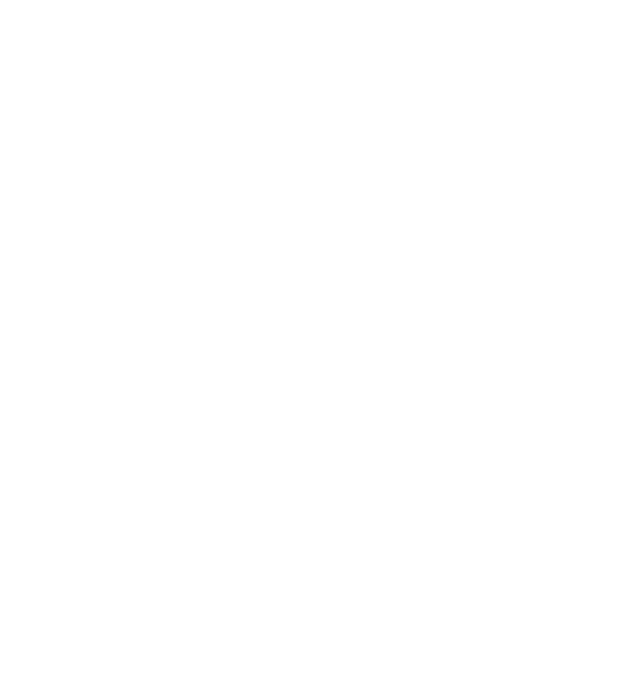
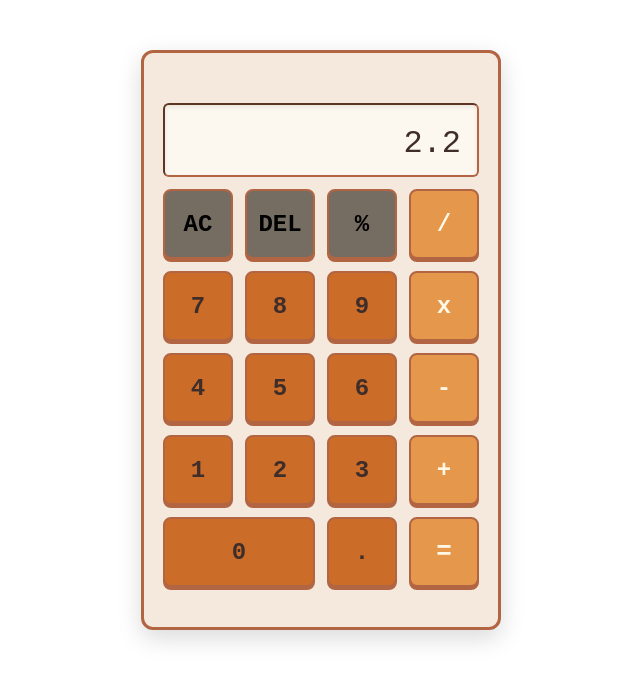
Before and after one commit to MouseTrap-codes/calculator, a plain HTML site: page index.html in a window 1280 px wide. Shown: the whole page, without its empty margins (319-959 px from the left). Drawn offline with Linux system fonts and the light colour scheme.

Commit message:
Style the calculator
I made the calculator retro style with a UT Austin
inspired color-scheme.

```diff
--- a/index.html
+++ b/index.html
@@ -7,6 +7,54 @@
     <title>Calculator</title>
 </head>
 <body>
+    <div class="container">
+        <div class="elements">
+            <div class="display">2.2</div>
+
+            <div class="buttons">
+                <div class="row0">
+                    <div class="btn clear special">AC</div>
+                    <div class="btn del special">DEL</div>
+                    <div class="btn modulo special">%</div>
+                    <div class="btn divide operator">/</div>
+                </div>
+
+                <div class="row1">
+                    <div class="btn number seven">7</div>
+                    <div class="btn number eight">8</div>
+                    <div class="btn number nine">9</div>
+                    <div class="btn operator multiply">x</div>
+                </div>
+
+                 <div class="row2">
+                    <div class="btn number four">4</div>
+                    <div class="btn number five">5</div>
+                    <div class="btn number six">6</div>
+                    <div class="btn operator minus">-</div>
+                </div>
+
+                <div class="row3">
+                    <div class="btn number one">1</div>
+                    <div class="btn number two ">2</div>
+                    <div class="btn number three">3</div>
+                    <div class="btn operator plus">+</div>
+                </div>
+
+                 <div class="row4">
+                    <div class="btn-zero number zero">0</div>
+                    <div class="btn number dot">.</div>
+                    <div class="btn operator equals">=</div>
+                </div>
+
+
+
+
+            </div>
+
+
+
+        </div>
+    </div>
 
 
     <script src="scripts.js"></script>
--- a/styles.css
+++ b/styles.css
@@ -0,0 +1,145 @@
+:root {
+  --retro-orange: rgb(204, 108, 41);
+  --faded-pumpkin: rgb(229, 151, 75);
+  --texas-tan: rgb(244, 233, 220);
+  --off-white-paper: rgb(252, 248, 239);
+  --espresso: rgb(62, 45, 41);
+  --vintage-ivory: rgb(255, 247, 229);
+  --dusty-clay: rgb(178, 101, 67);
+  --smoky-slate: rgb(117, 109, 98);
+}
+
+* {
+    margin: 0;
+    padding: 0;
+    box-sizing: border-box;
+}
+
+body {
+    display: flex;
+    flex-direction: column;
+    align-items: center;
+    justify-content: center;
+}
+
+
+
+
+
+.container {
+    margin-top: 50px;
+    width: 360px;
+    height: 580px;
+    background-color: var(--texas-tan);
+    display: flex;
+    justify-content: center;
+    border: 3px solid var(--dusty-clay);
+    box-shadow: 0 8px 24px rgba(0, 0, 0, 0.15);
+    border-radius: 12px;
+    padding: 20px;
+}
+
+.display {
+    height: 90px;
+    background-color: var(--off-white-paper);
+    color: var(--espresso);
+    border: 2px inset var(--dusty-clay);
+    border-radius: 6px;
+    margin-top: 10px;
+    padding: 20px 16px;
+    font-size: 2rem;
+    font-family: 'Courier New', Courier, monospace;
+    text-align: right;
+    box-shadow: inset 0 2px 4px rgba(0, 0, 0, 0.08);
+    overflow-x: auto;
+    white-space: nowrap;
+}
+
+
+
+
+.btn {
+    height: 70px;
+    width: 70px;
+
+}
+
+.btn,
+.btn-zero {
+    border: solid 2px var(--dusty-clay);
+    border-radius: 8px;
+    box-shadow: 0 3px var(--dusty-clay);
+    font-size: 24px;
+    font-family: 'Courier New', Courier, monospace;
+    display: flex;
+    justify-content: center;
+    align-items: center;
+}
+
+.btn:active {
+  transform: translateY(2px);
+  box-shadow: none;
+}
+
+.btn-zero:active {
+  transform: translateY(2px);
+  box-shadow: none;
+}
+
+.btn:hover {
+    cursor: pointer;
+}
+
+.btn-zero:hover {
+    cursor: pointer;
+}
+
+
+.number {
+    background-color: var(--retro-orange);
+    color: var(--espresso);
+    font-weight: 900;
+}
+
+.special {
+    background-color: var(--smoky-slate);
+    font-weight: 600;
+}
+
+.operator {
+    background-color: var(--faded-pumpkin);
+    color: var(--vintage-ivory);
+    font-weight: 600;
+}
+
+.operator.equals {
+    font-weight: 800;
+    font-size: 26px;
+}
+
+.btn-zero {
+    border: solid 2px var(--dusty-clay);
+    height: 70px;
+    width: 152px;
+    display: flex;
+    justify-content: center;
+    align-items: center;
+}
+
+.elements {
+    display: flex;
+    flex-direction: column;
+    width: 316px;
+    margin: 20px 10px;
+}
+
+
+.row0,
+.row1,
+.row2,
+.row3,
+.row4 {
+    display: flex;
+    gap: 12px;
+    margin-top: 12px;
+}
```
